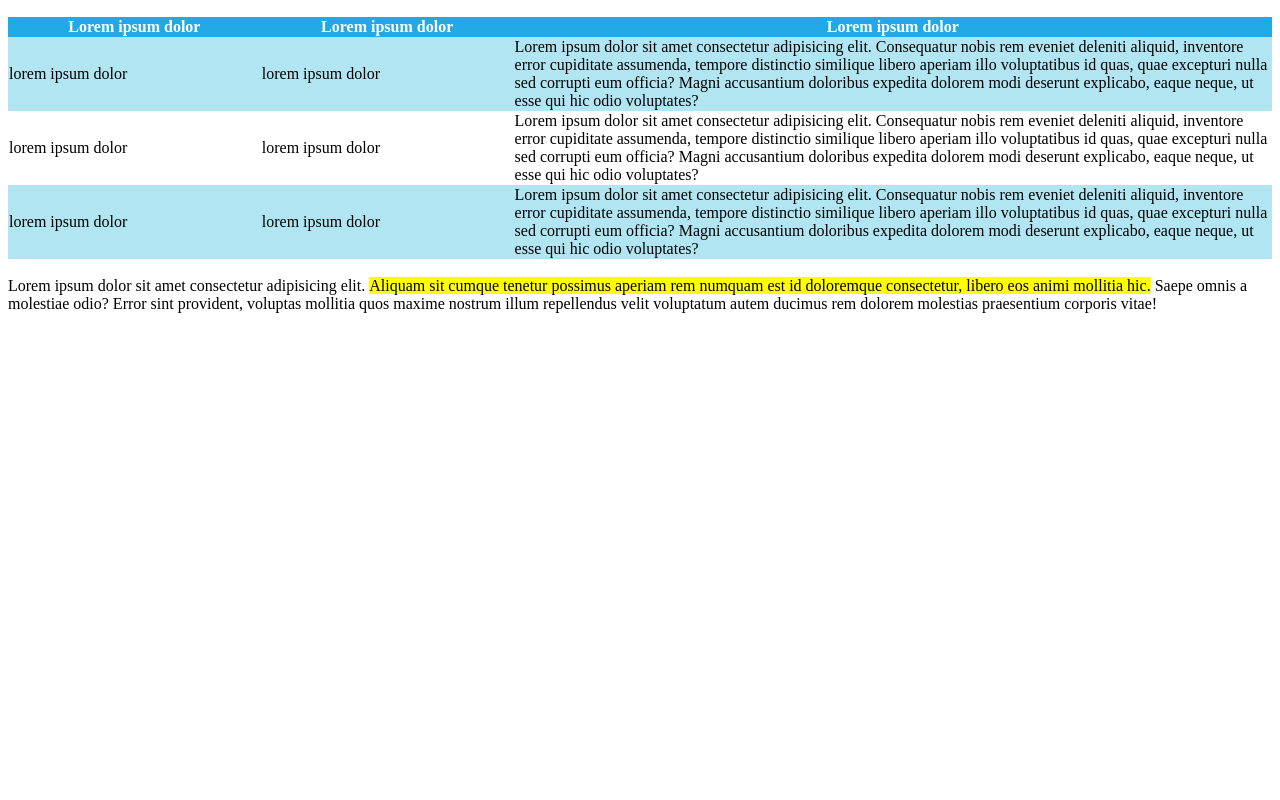
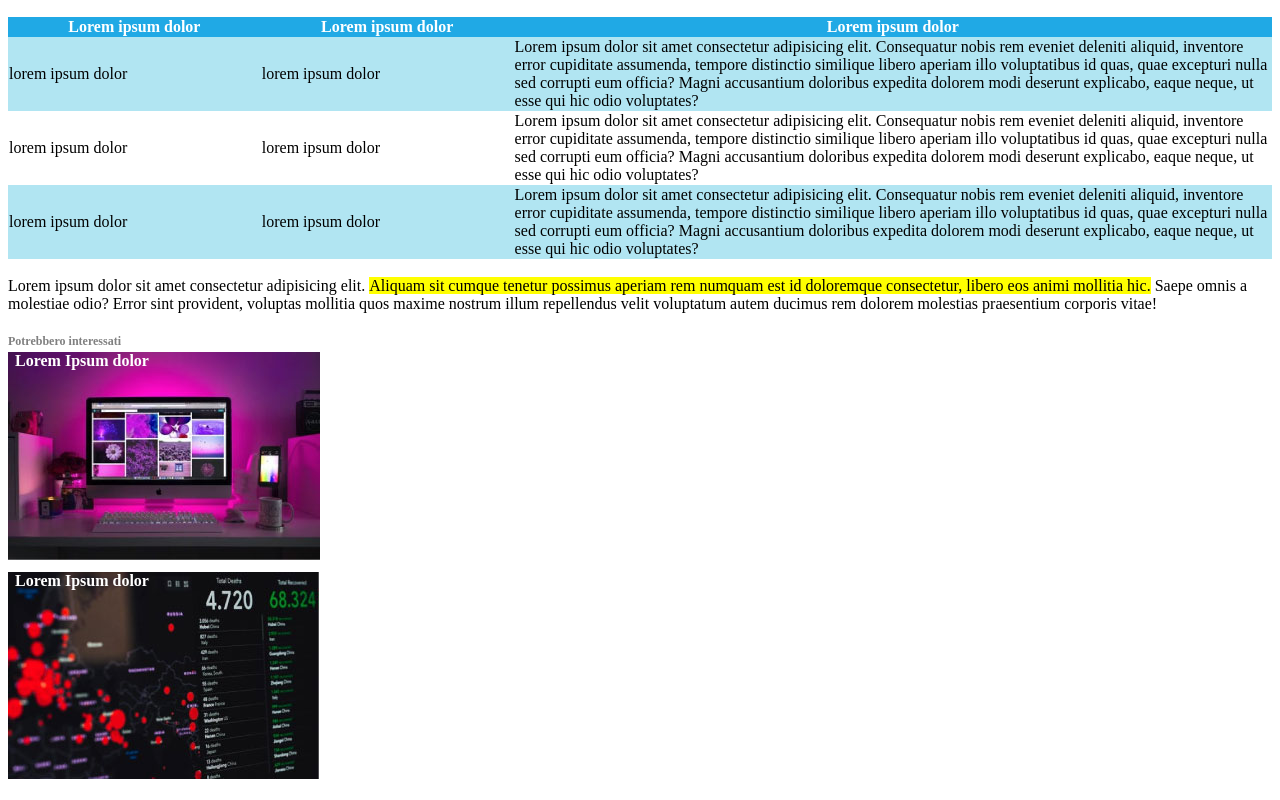
Before and after one commit to MatteoSanson/html-css-booleaner, a plain HTML site: page index.html in a window 1280 px wide. Shown: the part 793-1593 px from the top of the page. Before the commit the page ends 1114 px from the top, so only its background shows below. Drawn offline with Linux system fonts and the light colour scheme.

Commit message:
feat: footer

```diff
--- a/css/style.css
+++ b/css/style.css
@@ -71,3 +71,32 @@ thead{
     background-color: #b1e5f2;
 }
 /* /tabella */
+
+/* footer */
+.info{
+    color: grey;
+    font-size: 12px;
+    margin: 3px;
+    margin-left: 0;
+    font-weight: bold;
+}
+
+/* footer */
+.container, .container2{
+    width: 350px;
+    height: 220px;
+    background-repeat: no-repeat;
+}
+.container{
+    background-image: url(../img/monitor.jpg);
+}
+
+.container2{
+    background-image: url(../img/graph.jpg);
+}
+
+strong{
+    color: white;
+    padding: 2%;
+}
+/* /footer */
--- a/index.html
+++ b/index.html
@@ -31,7 +31,7 @@
         <img src="img/tim-1.jpg" alt="tim1">
         <img src="img/tim-2.jpg" alt="tim2">
 
-        <div class="nota">Ist Photo: John S. and James L. Knight Foundation, by Scott Henrichsen</div>
+        <div class="nota">1st Photo: John S. and James L. Knight Foundation, by Scott Henrichsen</div>
         <div class="nota">2nd Photo: Wikimedia, by Paul Clarke</div>
         <!-- /immagini principali -->
 
@@ -86,5 +86,20 @@
         </div>
         <!-- /testo corpo -->
     </main>
+
+    <footer>
+        <br>
+        <div class="info">Potrebbero interessati</div>
+        <div class="container">
+            <span>
+                <strong>Lorem Ipsum dolor</strong>
+            </span>
+        </div>
+        <div class="container2">
+            <span>
+                <strong>Lorem Ipsum dolor</strong>
+            </span>
+        </div>
+    </footer>
 </body>
 </html>
```
Also changed, not shown: 1 other file.
